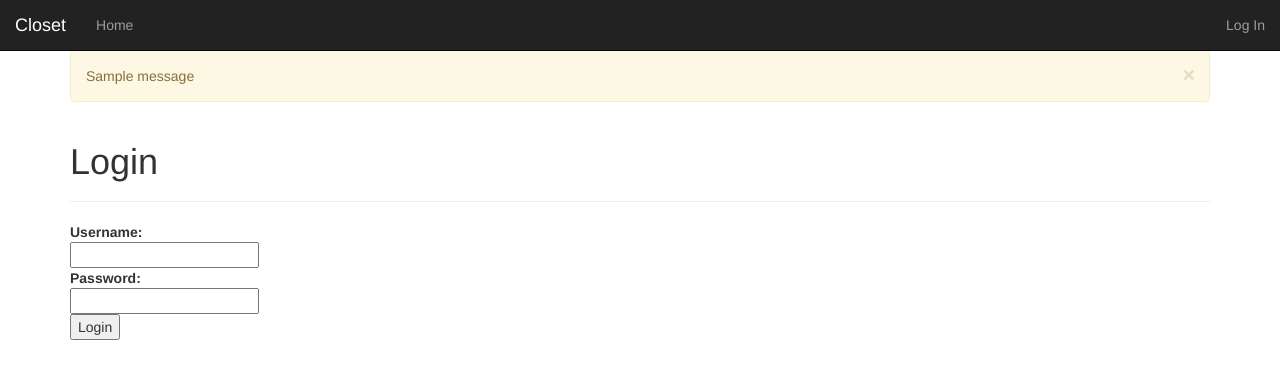
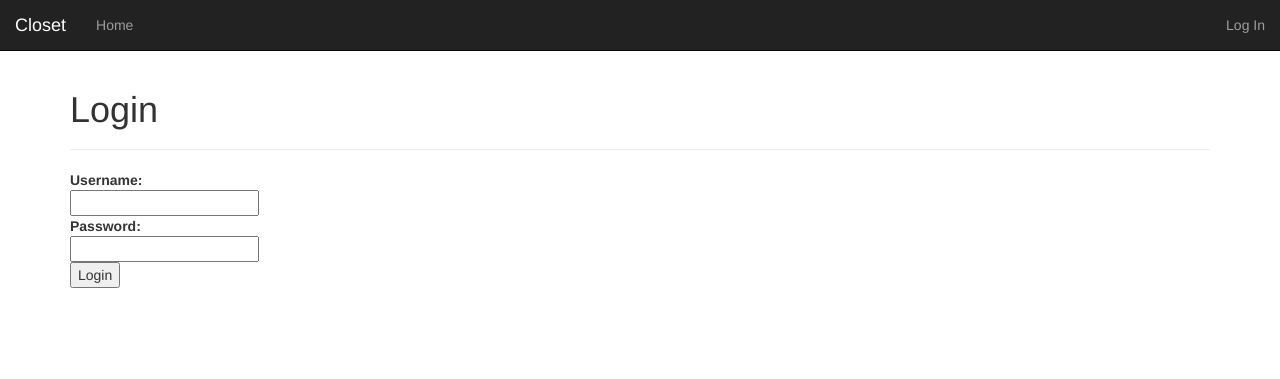
Before and after one commit to mybluevan/closet, a Flask app: page /login in a window 1280 px wide. Shown: the top 379 px of the page. Run offline with Flask 2, Linux system fonts and the light colour scheme; one stand-in notice (Sample message) is shown; some libraries are stand-ins or nearby versions.

Commit message:
Refactored flash messages to use Flask-Bootstrap util method

```diff
--- a/closet/static/style.css
+++ b/closet/static/style.css
@@ -1 +1,2 @@
-body { padding-top: 50px; }
+body { padding-top: 70px; }
+.page-header { margin-top: 20px; }
--- a/closet/templates/base.html
+++ b/closet/templates/base.html
@@ -1,4 +1,5 @@
 {% extends "bootstrap/base.html" %}
+{% import "bootstrap/utils.html" as utils %}
 {% block title %}Closet{% endblock %}
 
 {% block styles %}
@@ -37,12 +38,7 @@
 
 {% block content %}
 <div class="container">
-  {% for message in get_flashed_messages() %}
-  <div class="alert alert-warning alert-dismissible" role="alert">
-    <button type="button" class="close" data-dismiss="alert" aria-label="Close"><span aria-hidden="true">&times;</span></button>
-    {{ message }}
-  </div>
-  {% endfor %}
+  {{ utils.flashed_messages() }}
 
   {% block page_content %}{% endblock %}
 </div>
--- a/closet/templates/login.html
+++ b/closet/templates/login.html
@@ -1,7 +1,6 @@
 {% extends "base.html" %}
 {% block page_content %}
   <div class="page-header"><h1>Login</h1></div>
-  {% if error %}<p class=error><strong>Error:</strong> {{ error }}{% endif %}
   <form action="{{ url_for('login') }}" method=post>
     <dl>
       <dt>Username:
--- a/closet/views.py
+++ b/closet/views.py
@@ -20,7 +20,7 @@ def add_garment():
     db.execute('insert into garments (description) values (?)',
                [request.form['description'], ])
     db.commit()
-    flash('New garment was successfully added')
+    flash('New garment was successfully added', 'success')
     return redirect(url_for('show_garments'))
 
 
@@ -29,12 +29,12 @@ def login():
     error = None
     if request.method == 'POST':
         if request.form['username'] != app.config['USERNAME']:
-            error = 'Invalid username'
+            flash('Invalid username', 'warning')
         elif request.form['password'] != app.config['PASSWORD']:
-            error = 'Invalid password'
+            flash('Invalid password', 'warning')
         else:
             session['logged_in'] = True
-            flash('You were logged in')
+            flash('You were logged in', 'success')
             return redirect(url_for('show_garments'))
     return render_template('login.html', error=error)
 
@@ -42,5 +42,5 @@ def login():
 @app.route('/logout')
 def logout():
     session.pop('logged_in', None)
-    flash('You were logged out')
+    flash('You were logged out', 'info')
     return redirect(url_for('show_garments'))
```
Also changed, not shown: README.md.
